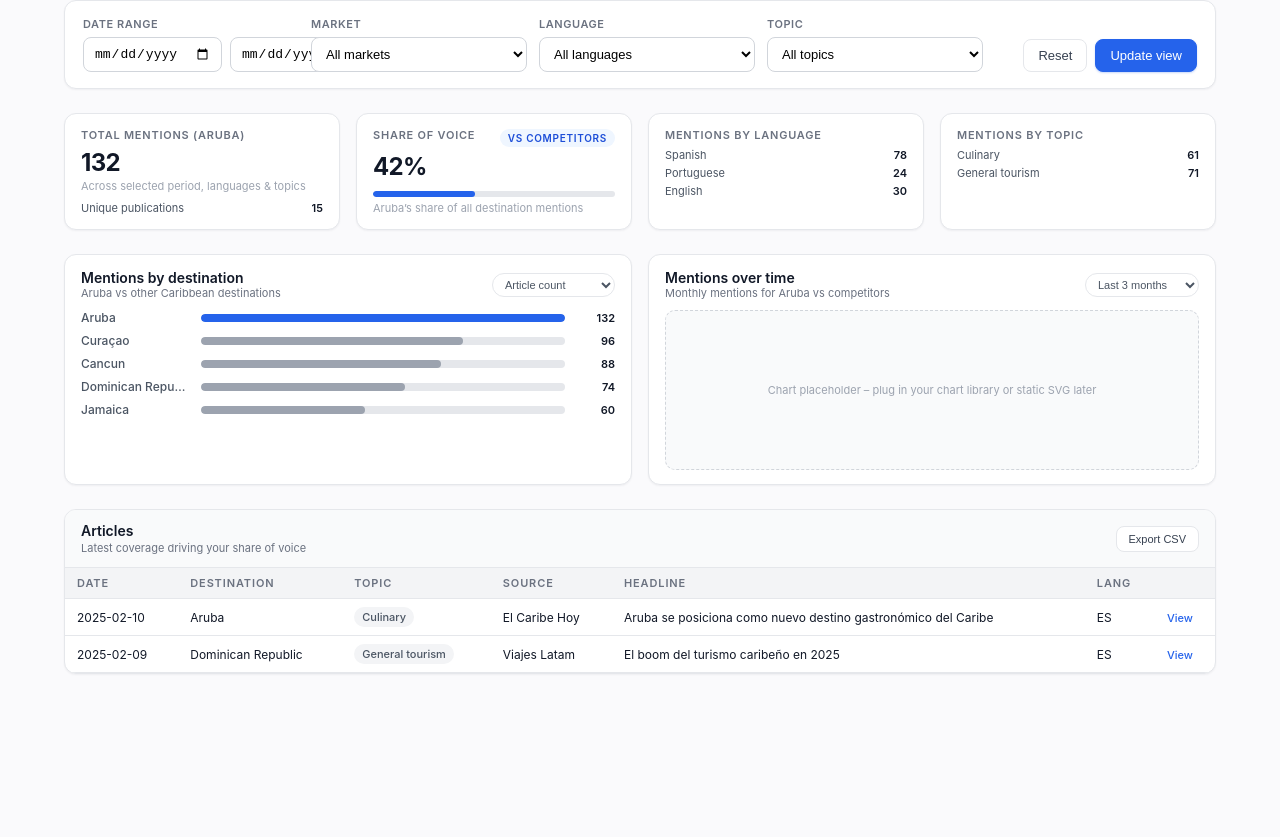
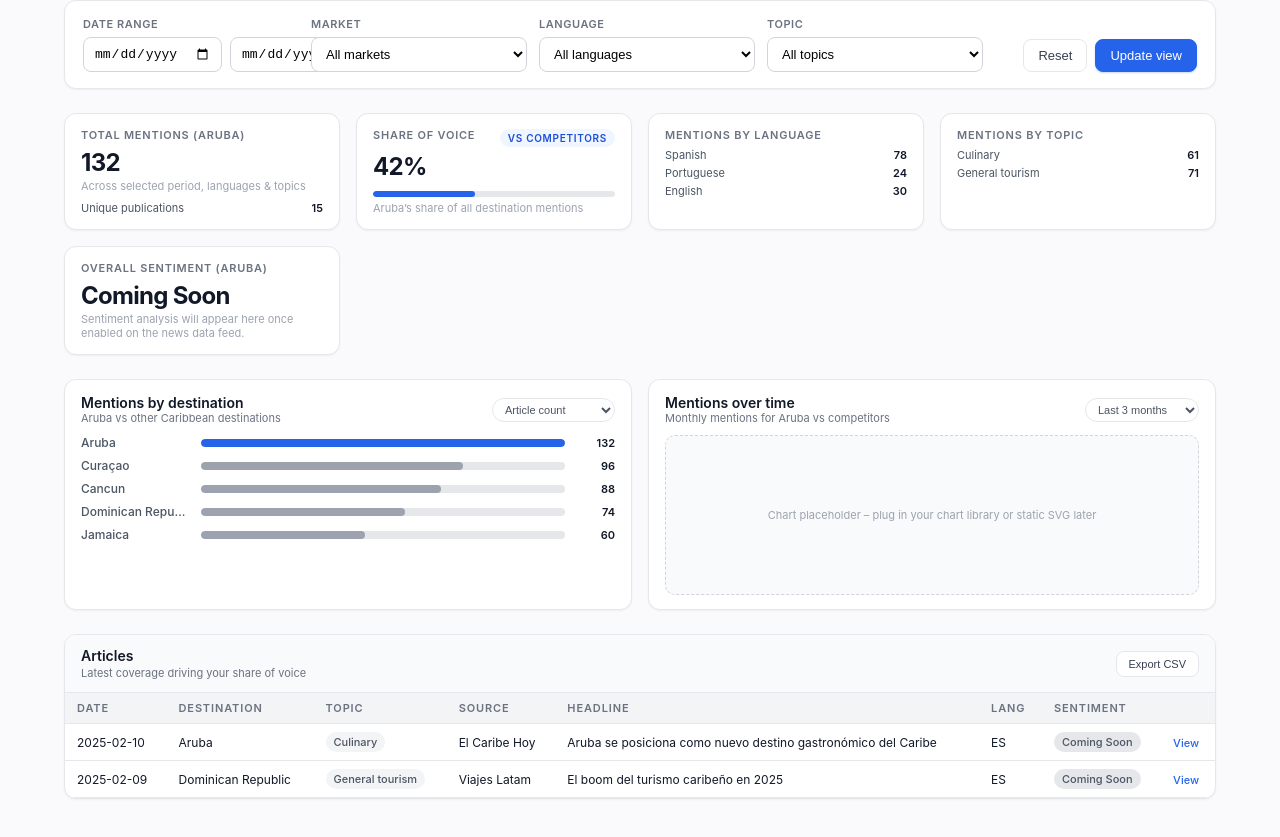
Before and after one commit to phoenixai-solutions/influencer-discovery-app, a plain HTML site: page share-of-voice.html in a window 1280 px wide. Shown: the part 273-1110 px from the top of the page. Before the commit the page ends 1019 px from the top, so only its background shows below. Drawn offline with Linux system fonts and the light colour scheme.

Commit message:
Update share-of-voice.html

```diff
--- a/share-of-voice.html
+++ b/share-of-voice.html
@@ -452,6 +452,16 @@
       color: #4b5563;
     }
 
+    .badge-sentiment {
+      display: inline-flex;
+      padding: 3px 8px;
+      border-radius: 999px;
+      background: #e5e7eb;
+      font-size: 11px;
+      font-weight: 500;
+      color: #4b5563;
+    }
+
     .link-view {
       font-size: 11px;
       color: #2563eb;
@@ -629,6 +639,15 @@
           </div>
         </div>
       </div>
+
+      <!-- New Sentiment KPI card -->
+      <div class="kpi-card">
+        <div class="kpi-label">Overall sentiment (Aruba)</div>
+        <div class="kpi-value">Coming Soon</div>
+        <div class="kpi-subtext">
+          Sentiment analysis will appear here once enabled on the news data feed.
+        </div>
+      </div>
     </section>
 
     <!-- Comparison + Trend -->
@@ -740,6 +759,7 @@
               <th>Source</th>
               <th>Headline</th>
               <th>Lang</th>
+              <th>Sentiment</th>
               <th></th>
             </tr>
           </thead>
@@ -752,6 +772,7 @@
               <td>El Caribe Hoy</td>
               <td>Aruba se posiciona como nuevo destino gastronómico del Caribe</td>
               <td>ES</td>
+              <td><span class="badge-sentiment">Coming Soon</span></td>
               <td><a href="#" class="link-view">View</a></td>
             </tr>
             <tr>
@@ -761,6 +782,7 @@
               <td>Viajes Latam</td>
               <td>El boom del turismo caribeño en 2025</td>
               <td>ES</td>
+              <td><span class="badge-sentiment">Coming Soon</span></td>
               <td><a href="#" class="link-view">View</a></td>
             </tr>
           </tbody>
```
